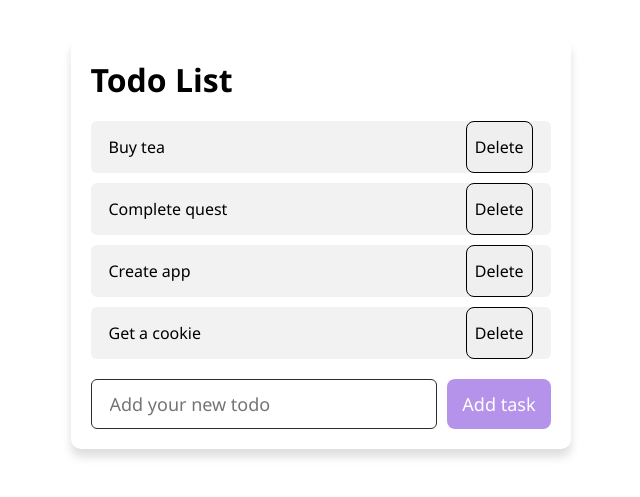
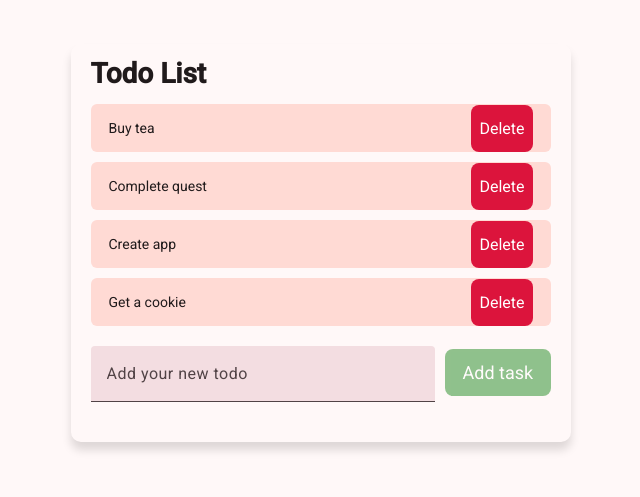
Before and after one commit to Angular-OTUS/ToDoList-MerkulovaAnastasiya, an Angular app in the folder todo-list-app/: page / in a window 1280 px wide. Shown: the part 157-654 px from the top of the page, without its empty margins (312-952 px from the left). Built offline with nearby package versions, Linux system fonts and the light colour scheme.

Commit message:
add list item component and todo add&delete functions

```diff
--- a/todo-list-app/package.json
+++ b/todo-list-app/package.json
@@ -22,10 +22,12 @@
   },
   "private": true,
   "dependencies": {
+    "@angular/cdk": "^20.2.3",
     "@angular/common": "^20.2.0",
     "@angular/compiler": "^20.2.0",
     "@angular/core": "^20.2.0",
     "@angular/forms": "^20.2.0",
+    "@angular/material": "^20.2.3",
     "@angular/platform-browser": "^20.2.0",
     "@angular/router": "^20.2.0",
     "rxjs": "~7.8.0",
--- a/todo-list-app/src/app/components/todo-list/todo-item.type.ts
+++ b/todo-list-app/src/app/components/todo-list/todo-item.interface.ts
@@ -1,4 +1,4 @@
-export type TTodoItem = {
+export interface ITodoItem {
   id:number;
   text:string;
 }
--- /dev/null
+++ b/todo-list-app/src/app/components/todo-list/todo-list-item/todo-list-item.html
@@ -0,0 +1,6 @@
+@if (currentTodo) {
+<li class="todo-item">
+  <span class="todo-text">{{ currentTodo.text }}</span>
+  <button type="button" class="deleteBtn" (click)="handleRemoveTodo(currentTodo.id)">Delete</button>
+</li>
+}
--- /dev/null
+++ b/todo-list-app/src/app/components/todo-list/todo-list-item/todo-list-item.scss
@@ -0,0 +1,19 @@
+.todo-item {
+  display: flex;
+  justify-content: space-between;
+  align-items: center;
+  gap: 10px;
+  background-color: var(--mat-sys-tertiary-container);
+  border-radius: 6px;
+  padding-inline: 18px;
+}
+
+.todo-text {
+  padding-block: 14px;
+}
+
+.deleteBtn {
+  padding: 14px 8px;
+  font-size: 16px;
+  background-color: crimson;
+}
--- /dev/null
+++ b/todo-list-app/src/app/components/todo-list/todo-list-item/todo-list-item.ts
@@ -0,0 +1,18 @@
+import { Component, EventEmitter, Input, Output } from '@angular/core';
+import { ITodoItem } from '../todo-item.interface';
+import { CommonModule } from '@angular/common';
+
+@Component({
+  selector: 'app-todo-list-item',
+  imports: [],
+  templateUrl: './todo-list-item.html',
+  styleUrl: './todo-list-item.scss',
+})
+export class TodoListItem {
+  @Input() public currentTodo?: ITodoItem;
+  @Output() public removeCurrentTodo: EventEmitter<number> = new EventEmitter();
+
+  handleRemoveTodo(id:number){
+    this.removeCurrentTodo.emit(id)
+  }
+}
--- a/todo-list-app/src/app/components/todo-list/todo-list.config.ts
+++ b/todo-list-app/src/app/components/todo-list/todo-list.config.ts
@@ -1,6 +1,6 @@
-import { TTodoItem } from "./todo-item.type";
+import { ITodoItem } from "./todo-item.interface";
 
-export const INITIAL_TODOS:TTodoItem[] = [
+export const INITIAL_TODOS:ITodoItem[] = [
   {id:1, text:'Buy tea'},
   {id:2, text:'Complete quest'},
   {id:3, text:'Create app'},
--- a/todo-list-app/src/app/components/todo-list/todo-list.html
+++ b/todo-list-app/src/app/components/todo-list/todo-list.html
@@ -3,17 +3,26 @@
 
   <ul class="todos-list">
     @for (todo of todos; track todo.id){
-    <li class="todo-item">
-      <span class="todo-text">{{todo.text}}</span>
-      <button type="button" class="deleteBtn">Delete</button>
-    </li>
+    <app-todo-list-item
+      [currentTodo]="todo"
+      (removeCurrentTodo)="deleteTodoById($event)"
+    ></app-todo-list-item>
     } @empty {
-    <li>There are no items.</li>
+    <li>There are no items. Type new task.</li>
     }
   </ul>
 
-  <form class="add-todo-form">
-    <input type="text" class="form-input" placeholder="Add your new todo" />
-    <button type="submit" class="form-submitBtn">Add task</button>
+  <form class="add-todo-form" (submit)="addNewTodo($event)">
+    <mat-form-field class="form-input-wrapper">
+      <input
+        type="text"
+        matInput
+        class="form-input"
+        placeholder="Add your new todo"
+        [(ngModel)]="newTodoText"
+        name="todo-input"
+      />
+    </mat-form-field>
+    <button type="submit" class="form-submitBtn" [disabled]="isSubmitDisabled">Add task</button>
   </form>
 </div>
--- a/todo-list-app/src/app/components/todo-list/todo-list.scss
+++ b/todo-list-app/src/app/components/todo-list/todo-list.scss
@@ -11,44 +11,24 @@
   display: flex;
   flex-direction: column;
   gap: 10px;
-  max-height: 650px;
+  max-height: 400px;
   overflow-y: auto;
 }
-.todo-item {
-  display: flex;
-  justify-content: space-between;
-  align-items: center;
-  gap: 10px;
-  background-color: #f2f2f2;
-  border-radius: 6px;
-  padding-inline: 18px;
-}
-.todo-text {
-  padding-block: 14px;
-}
-.deleteBtn {
-  padding: 14px 8px;
-  font-size: 16px;
-  border: 1px solid #000000;
-}
+
 .add-todo-form {
   display: flex;
-  align-items: center;
+  align-items: baseline;
   gap: 10px;
   margin-top: 20px;
 }
-.form-input {
+
+.form-input-wrapper {
   width: 100%;
-  height: 50px;
-  padding: 14px 18px;
-  font-size: 18px;
-  border: 1px solid #2d2d2d;
-  border-radius: 6px;
 }
+
 .form-submitBtn {
   width: 30%;
   padding: 13px 4px;
   font-size: 18px;
-  color: #ffffff;
-  background-color: #b693eb;
+  background-color: forestgreen;
 }
--- a/todo-list-app/src/app/components/todo-list/todo-list.ts
+++ b/todo-list-app/src/app/components/todo-list/todo-list.ts
@@ -1,13 +1,41 @@
 import { Component } from '@angular/core';
-import { TTodoItem } from './todo-item.type';
+import { ITodoItem } from './todo-item.interface';
 import { INITIAL_TODOS } from './todo-list.config';
+import { TodoListItem } from './todo-list-item/todo-list-item';
+import { FormsModule } from '@angular/forms';
+import { MatFormFieldModule } from '@angular/material/form-field';
+import { MatInputModule } from '@angular/material/input';
 
 @Component({
   selector: 'app-todo-list',
-  imports: [],
+  imports: [TodoListItem, FormsModule, MatFormFieldModule, MatInputModule],
   templateUrl: './todo-list.html',
-  styleUrl: './todo-list.scss'
+  styleUrl: './todo-list.scss',
 })
 export class TodoList {
-  protected todos: TTodoItem[] = INITIAL_TODOS;
+  public newTodoText: string = '';
+  public todos: ITodoItem[] = INITIAL_TODOS;
+
+  public get isSubmitDisabled(): boolean {
+    return !this.newTodoText.trim();
+  }
+
+  public onAddInputChange(e: Event): void {
+    const { value } = e.target as HTMLInputElement;
+    this.newTodoText = value.trim();
+  }
+
+  public addNewTodo(e: Event): void {
+    e.preventDefault();
+    if (this.isSubmitDisabled) return;
+
+    const newId = this.todos.length > 0 ? Math.max(...this.todos.map((todo) => todo.id)) + 1 : 1;
+
+    this.todos = [...this.todos, { id: newId, text: this.newTodoText }];
+    this.newTodoText = '';
+  }
+
+  public deleteTodoById(id: number): void {
+    this.todos = [...this.todos.filter((todo) => todo.id !== id)];
+  }
 }
--- a/todo-list-app/src/index.html
+++ b/todo-list-app/src/index.html
@@ -6,6 +6,8 @@
   <base href="/">
   <meta name="viewport" content="width=device-width, initial-scale=1">
   <link rel="icon" type="image/x-icon" href="favicon.ico">
+  <link href="https://fonts.googleapis.com/css2?family=Roboto:wght@300;400;500&display=swap" rel="stylesheet">
+  <link href="https://fonts.googleapis.com/icon?family=Material+Icons" rel="stylesheet">
 </head>
 <body>
   <app-root></app-root>
--- a/todo-list-app/src/styles.scss
+++ b/todo-list-app/src/styles.scss
@@ -1,12 +1,41 @@
 @use 'reset';
+// Include theming for Angular Material with `mat.theme()`.
+// This Sass mixin will define CSS variables that are used for styling Angular Material
+// components according to the Material 3 design spec.
+// Learn more about theming and how to use it for your application's
+// custom components at https://material.angular.dev/guide/theming
+@use '@angular/material' as mat;
+
+html {
+  @include mat.theme(
+    (
+      color: (
+        primary: mat.$rose-palette,
+        tertiary: mat.$red-palette,
+      ),
+      typography: Roboto,
+      density: 0,
+    )
+  );
+}
 
 body {
-  font-family: 'Segoe UI', Tahoma, Geneva, Verdana, sans-serif;
+  color-scheme: light;
+  background-color: var(--mat-sys-surface);
+  color: var(--mat-sys-on-surface);
+  font: var(--mat-sys-body-medium);
+  font-family: Roboto, 'Helvetica Neue', sans-serif;
+  margin: 0;
 }
 
 button {
+  color: #ffffff;
+  border: none;
   border-radius: 8px;
   &:hover {
     filter: contrast(2);
   }
+  &:disabled {
+    opacity: 0.5;
+  }
 }
```
Also changed, not shown: 2 other files (tests, documents, lock files or other folders).
